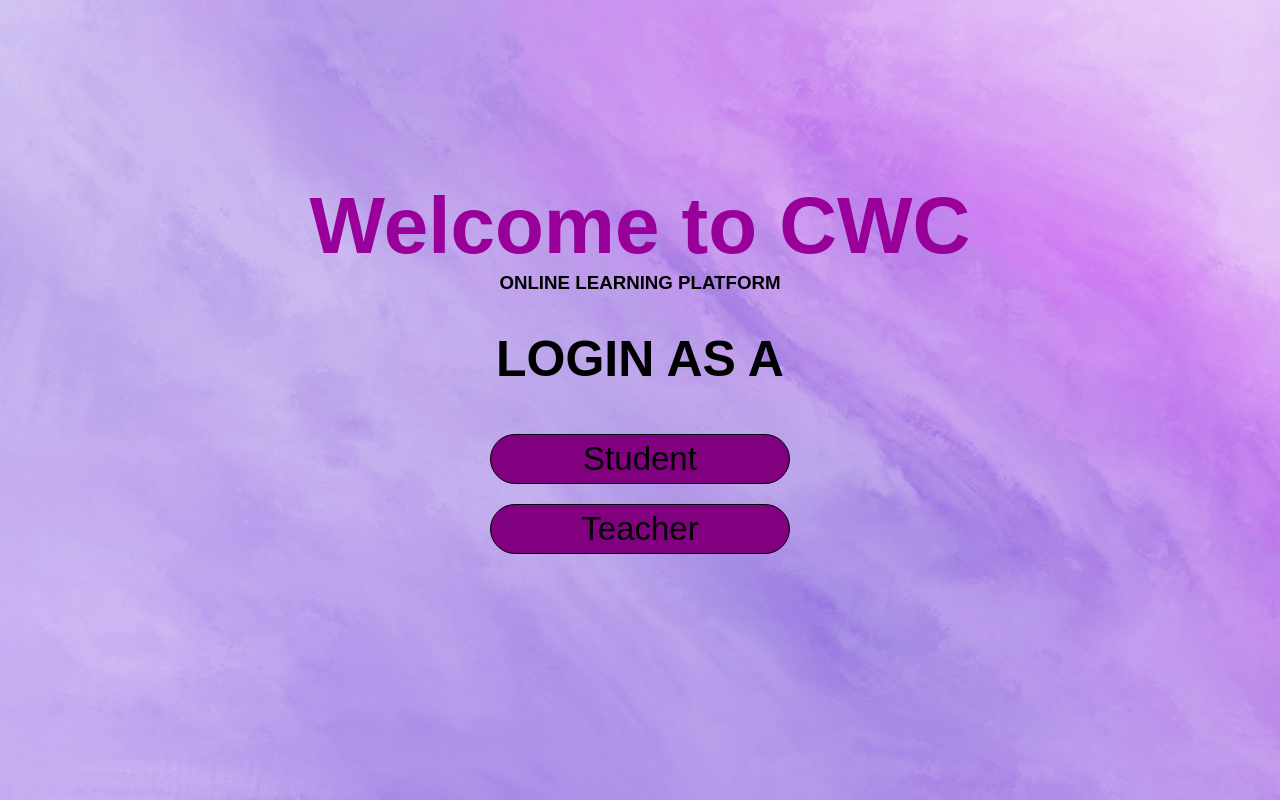
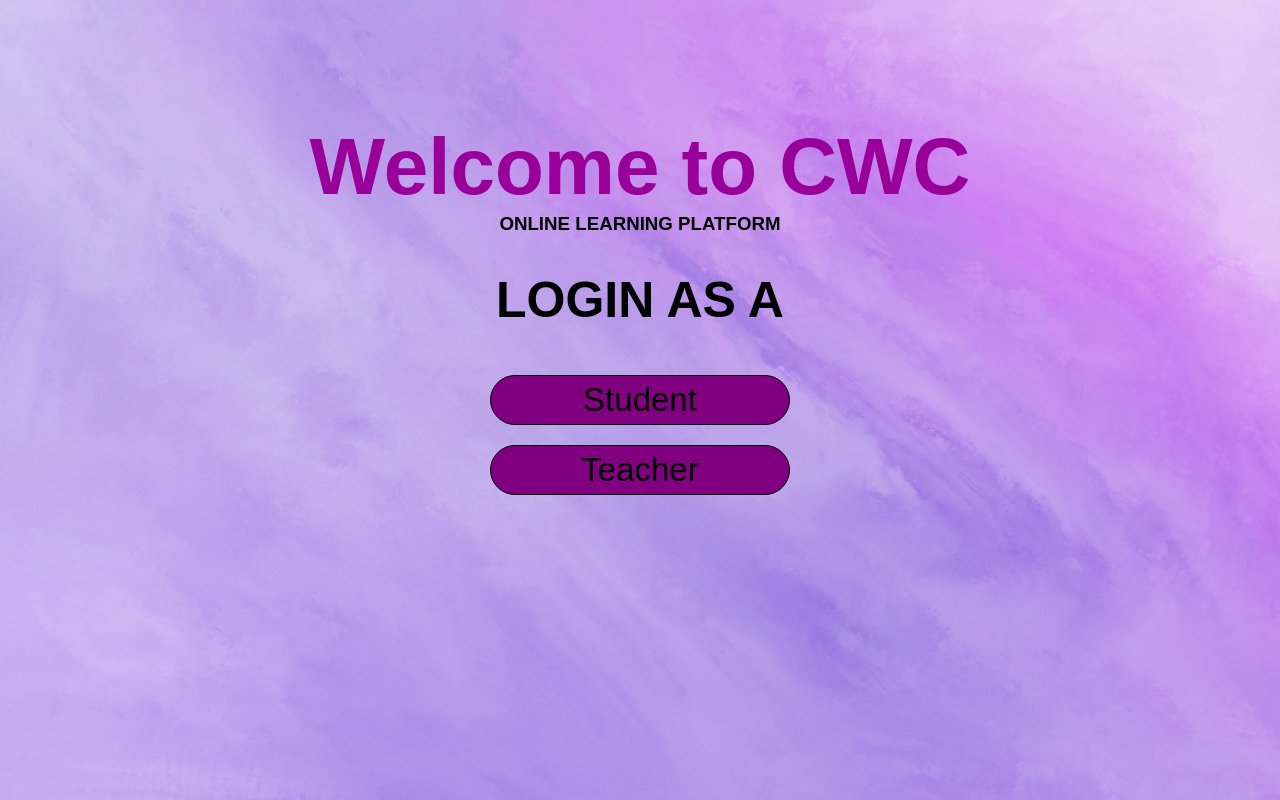
Before and after one commit to nish-ahmd/Web-development-project, a React (Create React App) app in the folder frontend/: page / in a window 1280 px wide. Built offline with nearby package versions, Linux system fonts and the light colour scheme.

Commit message:
Heading allign
Committed heading alignments

```diff
--- a/frontend/src/components/Header.js
+++ b/frontend/src/components/Header.js
@@ -25,7 +25,7 @@ const Header = (props) => {
     return (
         <div style={styles.header}>
             <div style={styles.content}>
-            <div className="front" style={{position:'relative',top:'60px'}}>
+            <div className="front" style={{position:'relative',top:'1px'}}>
             <br/><br/><br/><br/><br/>
             <h1 style = {{color:props.color, fontSize: props.fontSize, fontFamily:props.fontFamily}}>Welcome to CWC</h1>
             <h3 style={{fontFamily:'Arial'}}>ONLINE LEARNING PLATFORM</h3><br/><br/>
```
